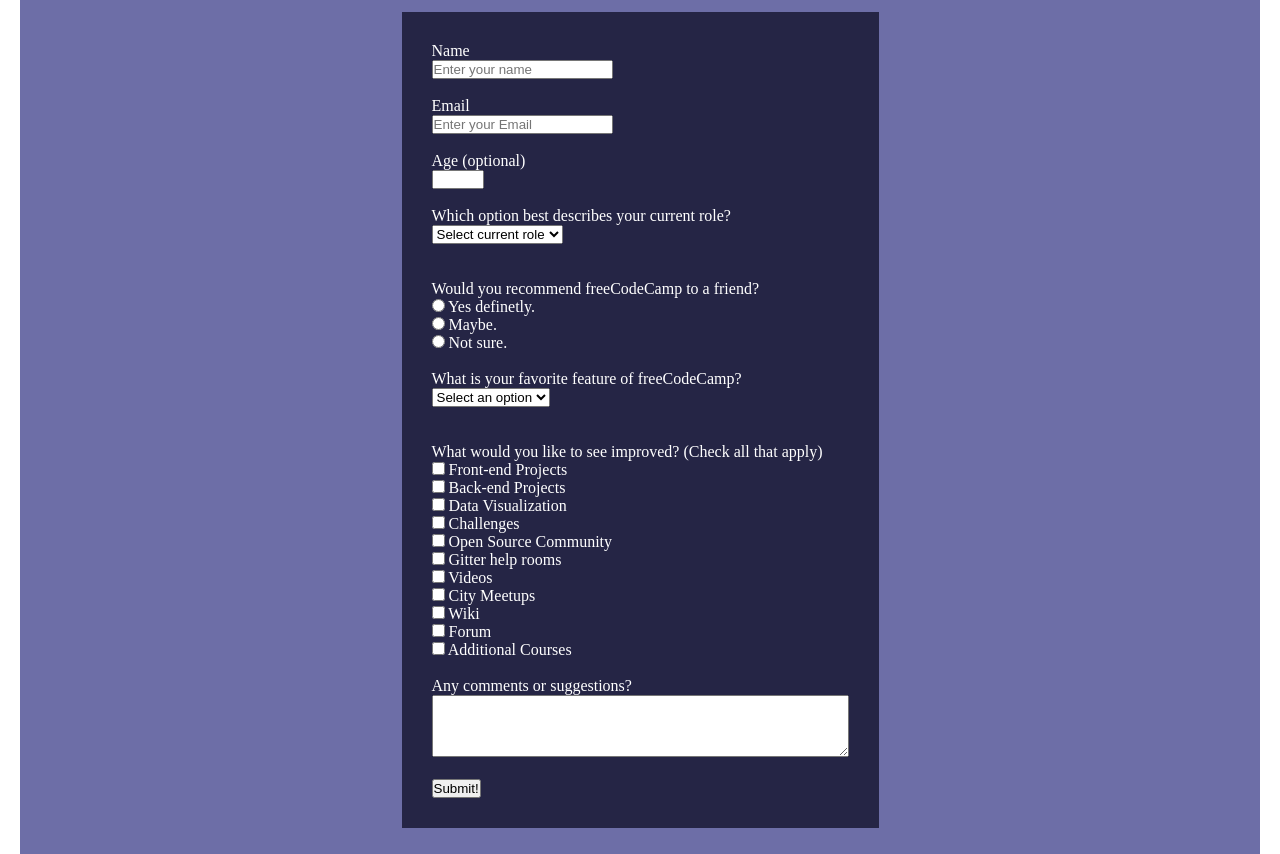
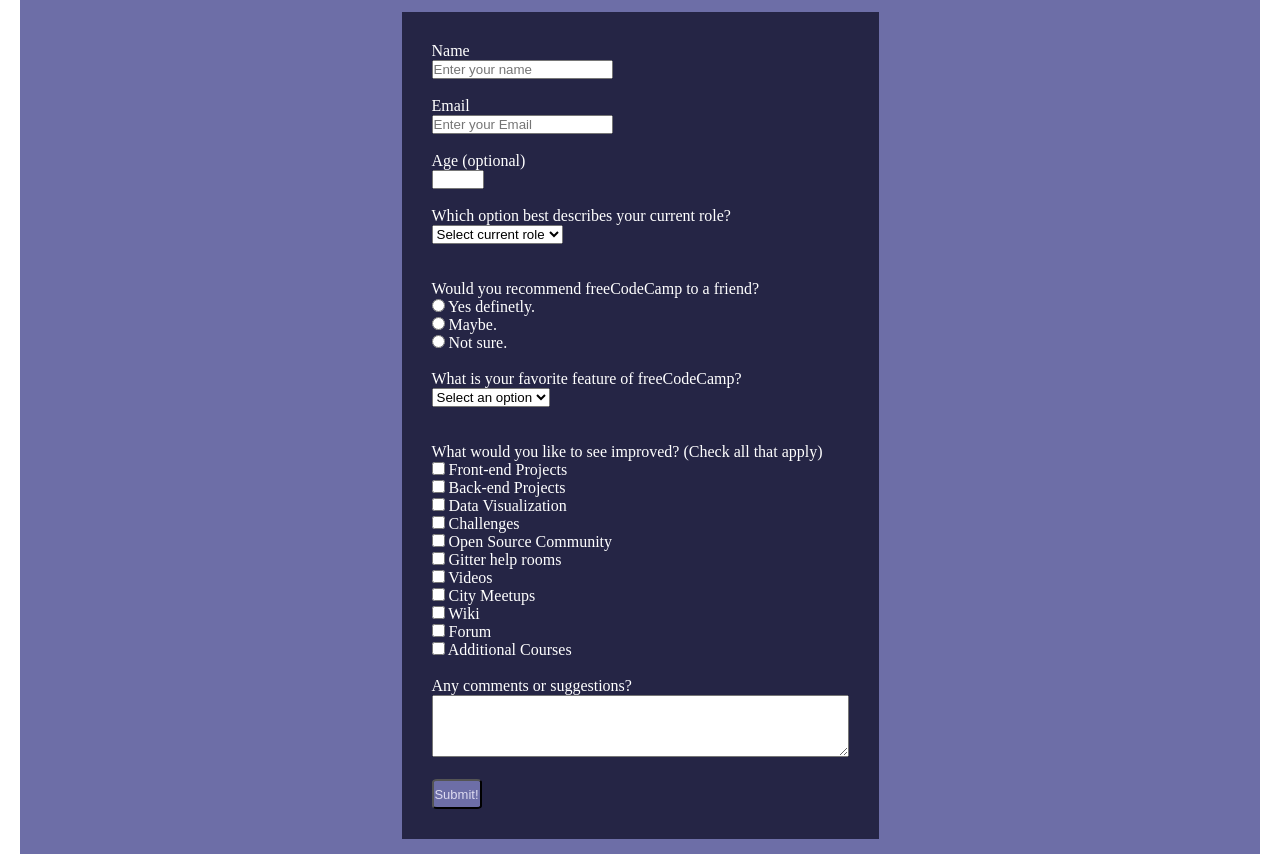
Before and after one commit to Anasscodes/collaborating-trials, a plain HTML site: page index.html in a window 1280 px wide. Shown: the part 98-952 px from the top of the page. Drawn offline with Linux system fonts and the light colour scheme.

Commit message:
styled the button and worked on hover functionality

```diff
--- a/index.html
+++ b/index.html
@@ -85,10 +85,10 @@
                 <p>Any comments or suggestions?</p>
                 <textarea name="" id="" cols="50" rows="4"></textarea>
             </span><br><br>
-
-            <span id="button">
-                <button type="submit">Submit!</button>
-            </span>
+            <div class="btn">
+            <span >
+                <button type="submit" id="button">Submit!</button>
+            </span></form></div>
 
         </form>
     </div>
--- a/style.css
+++ b/style.css
@@ -31,3 +31,28 @@ body {
     margin: 100px auto 0px auto;
     padding: 30px;
 }
+
+#button{
+    justify-content: center;
+    height: 30px ;
+    width: 50px;
+
+    border-radius: 10%;
+    background-color: #6D6EA7;
+    font-size: 13px;
+    color: #DDDBF1;
+}
+
+.btn{
+
+
+    display: inline;
+    margin:0 auto;
+
+}
+
+#button:hover{
+    scale: 1px;
+    background-color:#252545 ;
+    color: #ffffff;
+}
```
